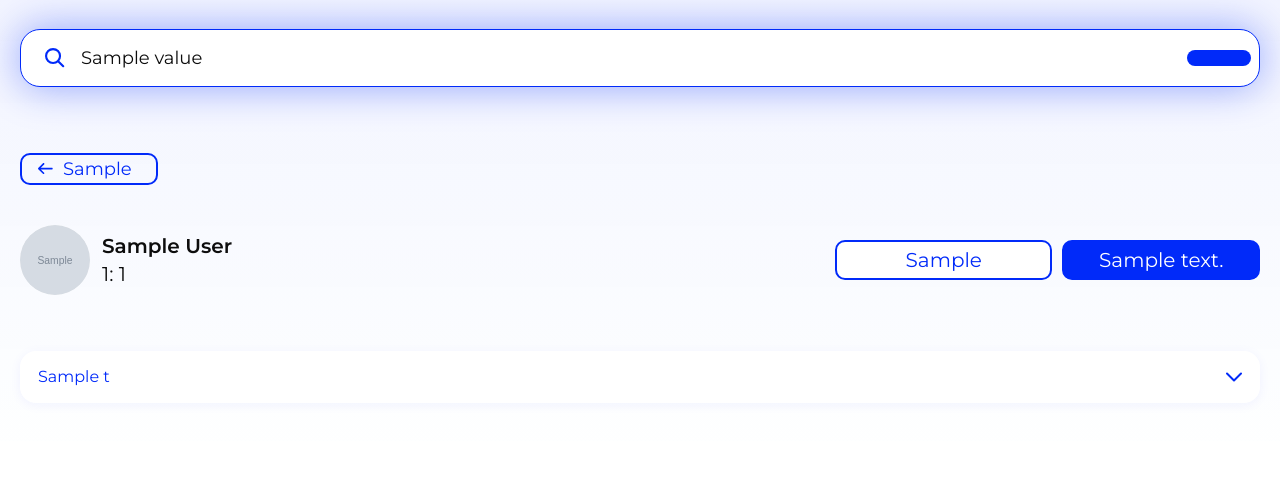
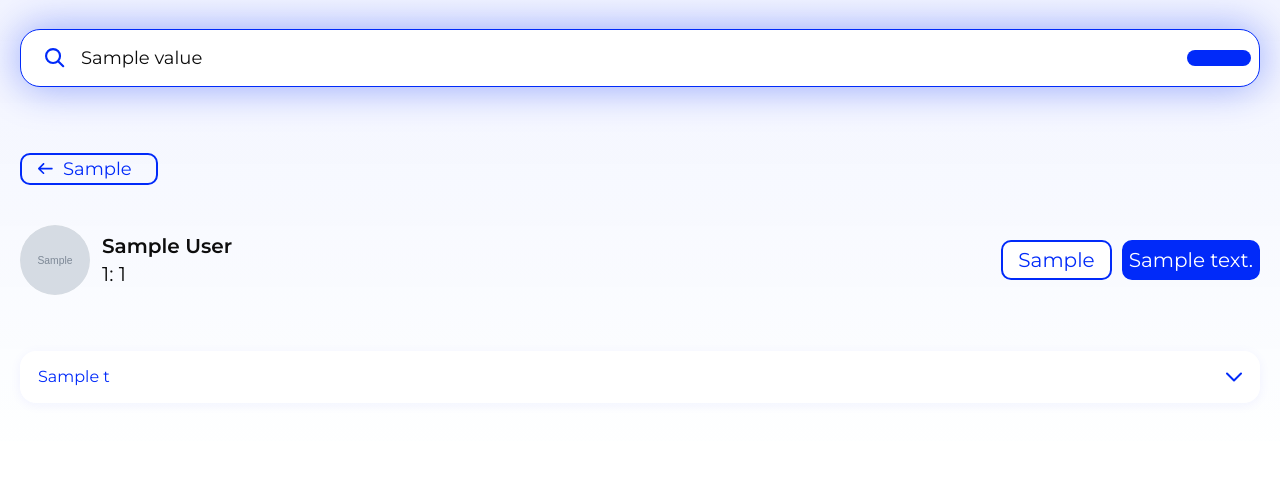
Before and after one commit to AAAlex2001/safelogist, a Python web app: template backend/templates/company_reviews.html in a window 1280 px wide. Shown: the part 359-837 px from the top of the page. Run offline with Jinja, Linux system fonts and the light colour scheme; the template is opened without the code that fills it: most values are stand-ins (such as "Sample title", 1, 10 or a date in 2020); grey boxes marked "Sample" are stand-in pictures; some libraries are stand-ins or nearby versions.

Commit message:
правка по карточке компании

```diff
--- a/backend/static/css/company.css
+++ b/backend/static/css/company.css
@@ -590,7 +590,6 @@ body::before {
 
     .actions.dual {
         justify-content: space-between;
-        width: 425px;
         margin-left: auto;
         margin-right: 0;
     }
```
